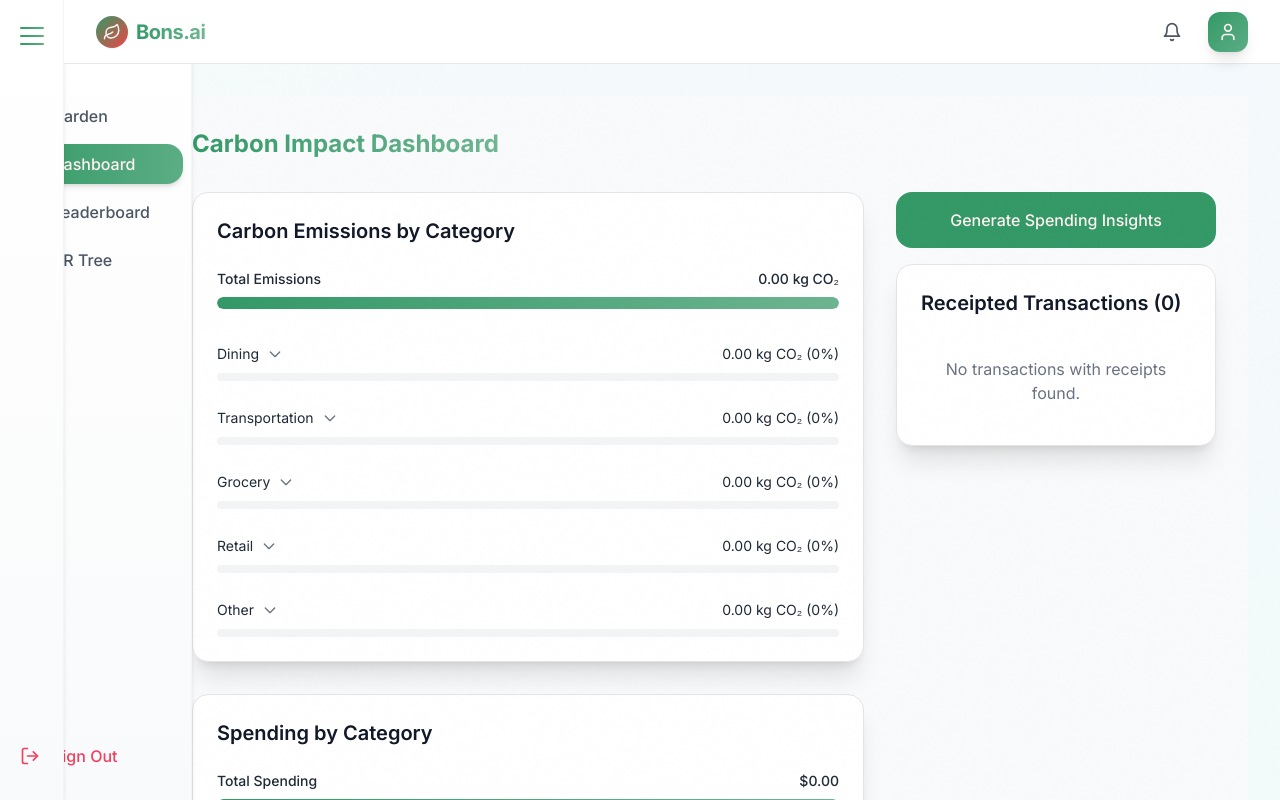
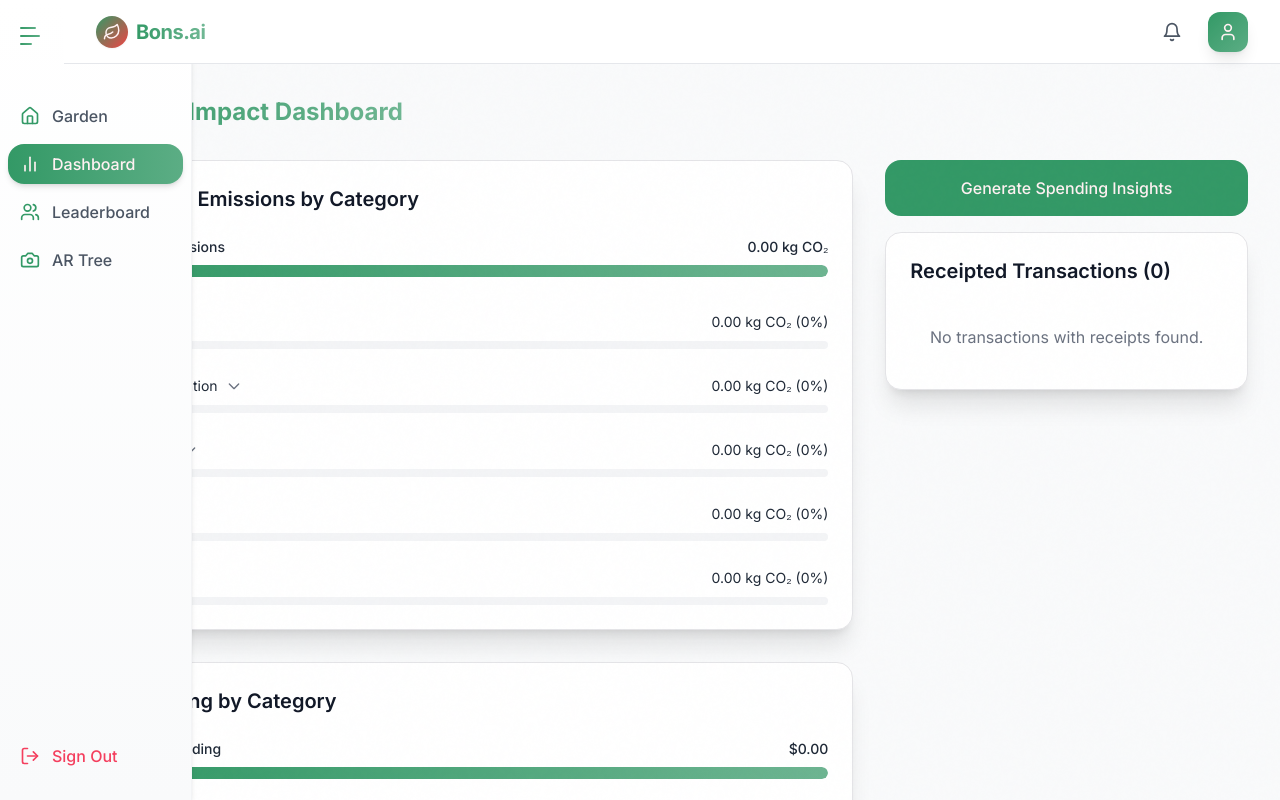
Before and after one commit to clemygw/bons.ai, a React (Vite) app in the folder frontend/: page /dashboard in a window 1280 px wide. Shown: the top 800 px of the page. Built offline with nearby package versions, Linux system fonts and the light colour scheme; sample sign-in values are in the browser's storage.

Commit message:
Smooth transitions page

```diff
--- a/frontend/src/components/Layout.jsx
+++ b/frontend/src/components/Layout.jsx
@@ -1,32 +1,81 @@
 "use client"
 
 import { Outlet } from 'react-router-dom'
-import { motion } from "framer-motion"
+import { motion, AnimatePresence } from "framer-motion"
 import { useLocation } from "react-router-dom"
 import DevSidebar from "./DevSidebar"
 import TopBar from "./TopBar"
-import { Sun, Moon } from "./Icons"
-import { useState } from "react"
+import { useState, useEffect } from "react"
 
 export default function Layout() {
   const location = useLocation()
+  const [mounted, setMounted] = useState(false)
+
+  // Ensure animations run after initial mount
+  useEffect(() => {
+    setMounted(true)
+  }, [])
 
   return (
-    <div className="min-h-screen bg-gradient-to-br from-teal-50/50 via-sky-50/50 to-emerald-50/50">
-      <div className="noise" />
+    <>
+      {/* Fixed background elements */}
+      <div className="fixed inset-0 bg-gradient-to-br from-green-50/50 via-sky-50/50 to-emerald-50/50 -z-20" />
+
+      {/* Animated background orbs */}
+      <motion.div
+        className="fixed top-0 right-0 w-[500px] h-[500px] rounded-full bg-blue-200/10 blur-3xl -z-10"
+        animate={{
+          x: [100, 120, 100],
+          y: [-100, -120, -100],
+          transition: {
+            repeat: Infinity,
+            repeatType: "mirror",
+            duration: 15,
+            ease: "easeInOut"
+          }
+        }}
+      />
+
+      <motion.div
+        className="fixed bottom-0 left-0 w-[600px] h-[600px] rounded-full bg-green-200/10 blur-3xl -z-10"
+        animate={{
+          x: [-100, -120, -100],
+          y: [100, 120, 100],
+          transition: {
+            repeat: Infinity,
+            repeatType: "mirror",
+            duration: 18,
+            ease: "easeInOut",
+            delay: 2
+          }
+        }}
+      />
+
+      {/* Fixed noise overlay */}
+      <div className="noise fixed inset-0 pointer-events-none -z-5" />
+
+      {/* Fixed navigation elements - these should never animate with page changes */}
       <DevSidebar />
-      <div className="flex-1 ml-16">
       <TopBar />
-        <motion.main
+
+      {/* Main content area */}
+      <div className="ml-16 pt-16">
+        {/* Super simple crossfade animation */}
+        <AnimatePresence mode="wait" initial={false}>
+          <motion.div
             key={location.pathname}
             initial={{ opacity: 0 }}
             animate={{ opacity: 1 }}
-          transition={{ duration: 0.3 }}
-          className="p-8 pt-24"
+            exit={{ opacity: 0 }}
+            transition={{ duration: 0.15 }}
+            className="w-full"
           >
+            <div className="page-container">
               <Outlet />
-        </motion.main>
             </div>
+          </motion.div>
+        </AnimatePresence>
       </div>
+    </>
   )
 }
--- a/frontend/src/pages/Dashboard.tsx
+++ b/frontend/src/pages/Dashboard.tsx
@@ -9,8 +9,6 @@ import Card from "../components/Card"
 import Button from "../components/Button"
 import Modal from "../components/Modal"
 import { motion, AnimatePresence } from "framer-motion"
-import TopBar from "../components/TopBar"
-import DevSidebar from "../components/DevSidebar"
 
 interface Transaction {
   _id: string
@@ -161,12 +159,6 @@ export default function Dashboard() {
   };
 
   return (
-    <div className="flex">
-      <DevSidebar />
-      <div className="flex-1">
-        <TopBar companyName={company?.name}>
-          {/* Add empty children prop to fix TypeScript error */}
-        </TopBar>
     <div className="min-h-[calc(100vh-4rem)] bg-gray-50 p-8">
       <div className="max-w-7xl mx-auto">
         {/* Header */}
@@ -524,8 +516,6 @@ export default function Dashboard() {
         </Modal>
       </div>
     </div>
-      </div>
-    </div>
   )
 }
 
--- a/frontend/src/pages/Garden.tsx
+++ b/frontend/src/pages/Garden.tsx
@@ -1,13 +1,12 @@
 "use client"
 
+import React from 'react'
 import { useState, useEffect, useMemo } from "react"
 import { Camera } from "../components/Icons"
 import useGrowTree from "../hooks/useGrowTree"
 import { useCompany } from "../context/CompanyContext"
 import { useAuth } from "../context/AuthContext"
 import { motion, AnimatePresence } from "framer-motion"
-import DevSidebar from "../components/DevSidebar"
-import TopBar from "../components/TopBar"
 import Card from "../components/Card"
 import CameraCapture from "../components/CameraCapture"
 
@@ -165,10 +164,6 @@ export default function Garden() {
 
 
   return (
-    <div className="flex">
-      <DevSidebar />
-      <div className="flex-1">
-        <TopBar companyName={company?.name} />
     <div className="min-h-[calc(100vh-4rem)] bg-white p-8">
       <div className="max-w-7xl mx-auto">
         {/* Header */}
@@ -277,8 +272,6 @@ export default function Garden() {
 
 
       </div>
-        </div>
-      </div>
 
       {/* Camera Modal */}
       <AnimatePresence>
--- a/frontend/src/pages/Leaderboard.jsx
+++ b/frontend/src/pages/Leaderboard.jsx
@@ -1,9 +1,8 @@
 "use client"
 
+import React from 'react'
 import { useState, useEffect } from "react"
 import { useCompany } from "../context/CompanyContext"
-import DevSidebar from "../components/DevSidebar"
-import TopBar from "../components/TopBar"
 import { LineChart,BarChart,Bar,Line, XAxis, YAxis, CartesianGrid, Tooltip, Legend, ResponsiveContainer } from 'recharts';
 
 const timeRangeLabels = {
@@ -61,31 +60,19 @@ const Leaderboard = () => {
     return trendData;
   };
 
-
-
   if (loading) {
     return (
-      <div className="flex">
-        <DevSidebar />
-        <div className="flex-1">
-          <TopBar companyName={company?.name} />
-          <div className="flex items-center justify-center min-h-[calc(100vh-4rem)]">
+      <div className="min-h-[calc(100vh-4rem)] flex items-center justify-center">
         <div className="animate-spin rounded-full h-12 w-12 border-t-2 border-b-2 border-primary"></div>
-          </div>
-        </div>
       </div>
     );
   }
 
   if (error) {
     return (
-      <div className="flex">
-        <DevSidebar />
-        <div className="flex-1">
-          <TopBar companyName={company?.name} />
+      <div className="min-h-[calc(100vh-4rem)] flex items-center justify-center">
         <div className="text-center text-red-600 p-4">
           Error loading leaderboard: {error}
-          </div>
         </div>
       </div>
     );
@@ -93,23 +80,15 @@ const Leaderboard = () => {
 
   if (!leaderboardData) {
     return (
-      <div className="flex">
-        <DevSidebar />
-        <div className="flex-1">
-          <TopBar companyName={company?.name} />
+      <div className="min-h-[calc(100vh-4rem)] flex items-center justify-center">
         <div className="text-center text-gray-600 p-4">
           No leaderboard data available
-          </div>
         </div>
       </div>
     );
   }
 
   return (
-    <div className="flex">
-      <DevSidebar />
-      <div className="flex-1">
-        <TopBar companyName={company?.name} />
     <div className="min-h-[calc(100vh-4rem)] bg-gray-50 p-8">
       <div className="max-w-7xl mx-auto">
         <div className="flex justify-between items-center mb-8">
@@ -231,8 +210,6 @@ const Leaderboard = () => {
         </div>
       </div>
     </div>
-      </div>
-    </div>
   );
 };
 
```
Lines whose indentation alone changed are shown as unchanged.
